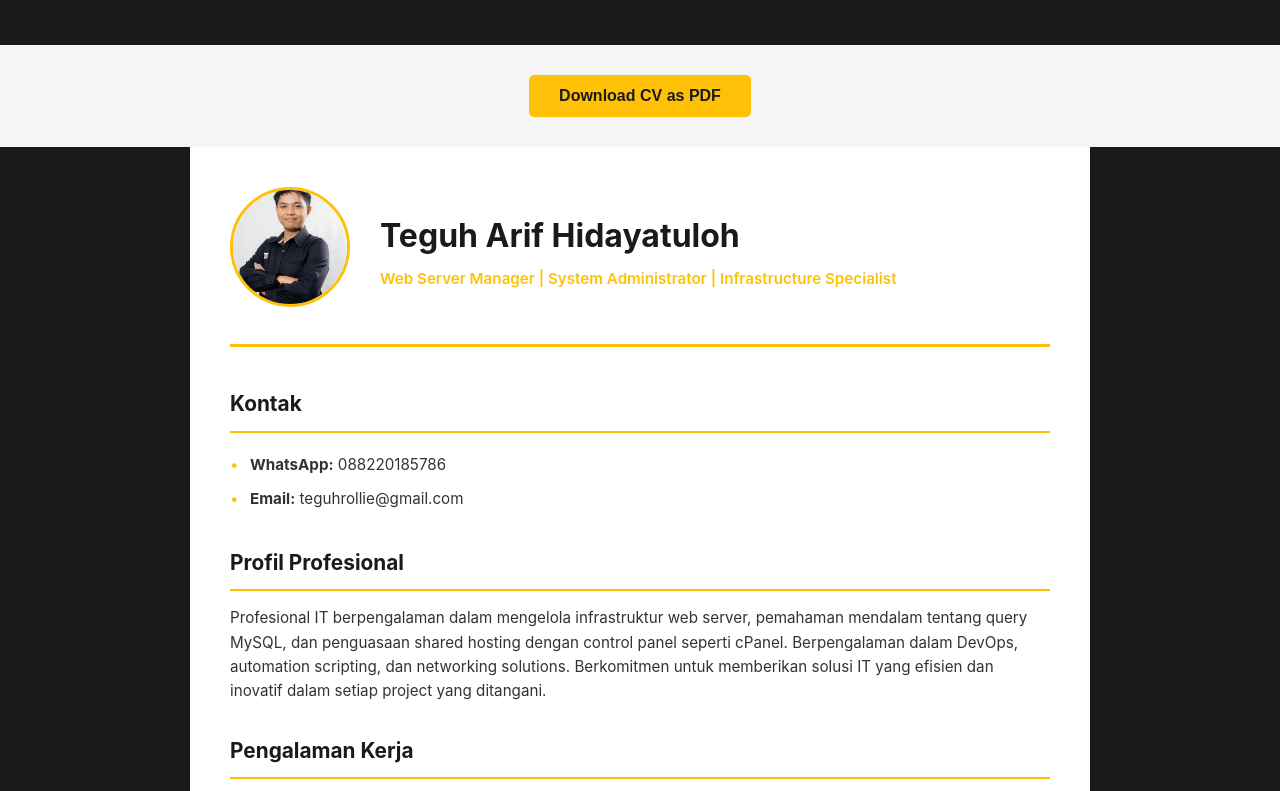
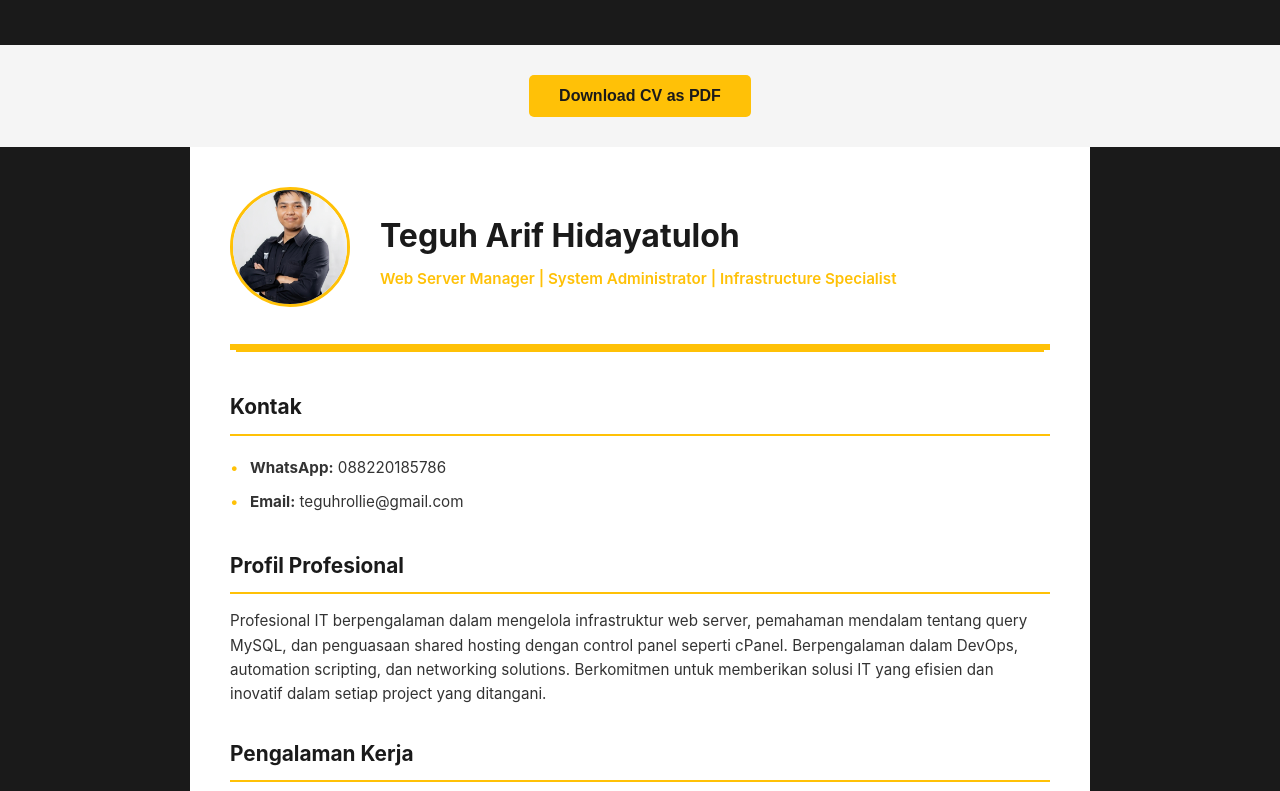
Before and after one commit to phos212/portoTeguh, a plain HTML site: page cv.html in a window 1280 px wide. Shown: the top 791 px of the page. Drawn offline with Linux system fonts and the light colour scheme.

Commit message:
Update: Thicken and add dual line separator in cv header

```diff
--- a/assets/css/style.css
+++ b/assets/css/style.css
@@ -414,7 +414,8 @@ body {
     gap: 30px;
     margin-bottom: 40px;
     padding-bottom: 30px;
-    border-bottom: 3px solid var(--primary-color);
+    border-bottom: 6px solid var(--primary-color);
+    box-shadow: 0 8px 0 -6px var(--primary-color);
     align-items: center;
 }
 
```
